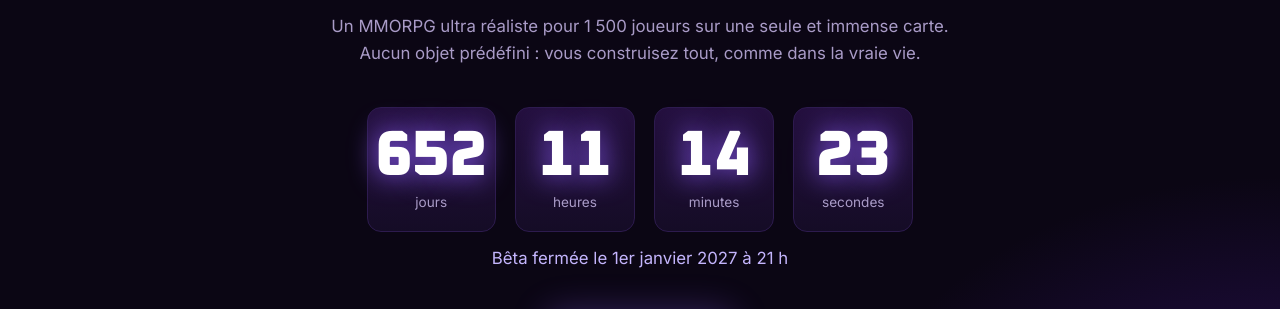
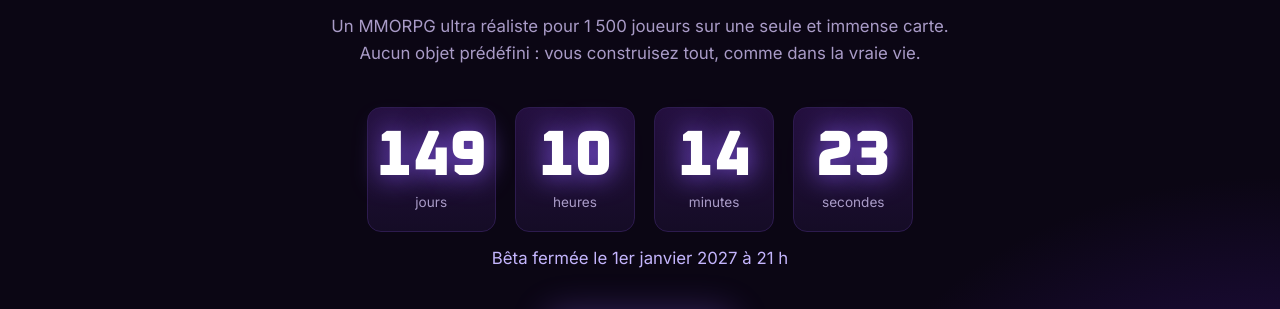
Before and after one commit to Kykygosed/kykyworld, a plain HTML site: page index.html in a window 1280 px wide. Shown: the part 443-752 px from the top of the page. Drawn offline with Linux system fonts and the light colour scheme; no server answers.

Commit message:
Update index.html

```diff
--- a/index.html
+++ b/index.html
@@ -97,7 +97,7 @@ tabs.forEach(b=>b.onclick=()=>go(b.dataset.t));
 document.querySelectorAll("[data-go]").forEach(b=>b.onclick=()=>go(b.dataset.go));
 addEventListener("hashchange",()=>show(location.hash.slice(1)));
 show(location.hash.slice(1));
-const target=Date.UTC(2027,20,4,20,0,0); // 21 h, heure de Paris (UTC+1)
+const target = Date.UTC(2027, 3, 20, 19, 0, 0); // 21 h, heure de Paris (UTC+2)
 const p=n=>String(n).padStart(2,"0");
 function tick(){let t=Math.max(0,target-Date.now())/1000|0;
 d.textContent=p(t/86400|0);h.textContent=p(t%86400/3600|0);m.textContent=p(t%3600/60|0);s.textContent=p(t%60);}
```
